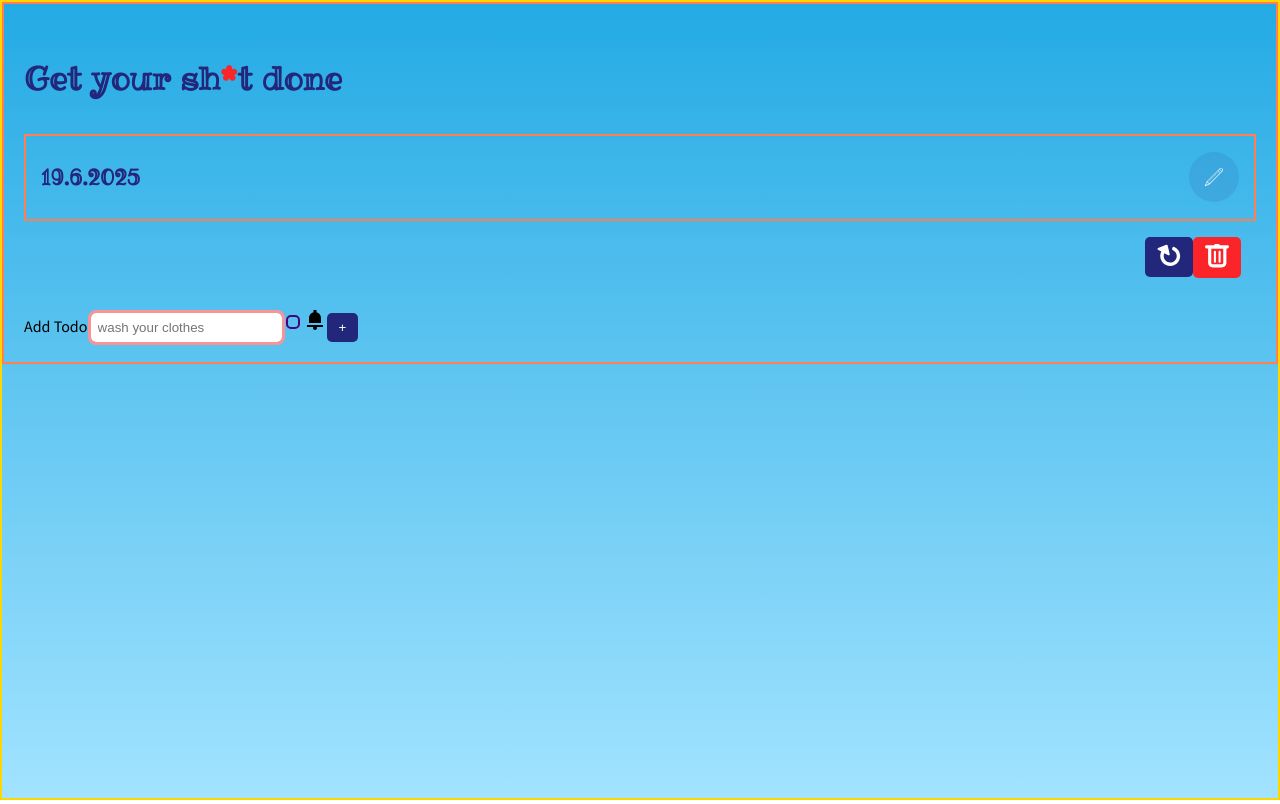
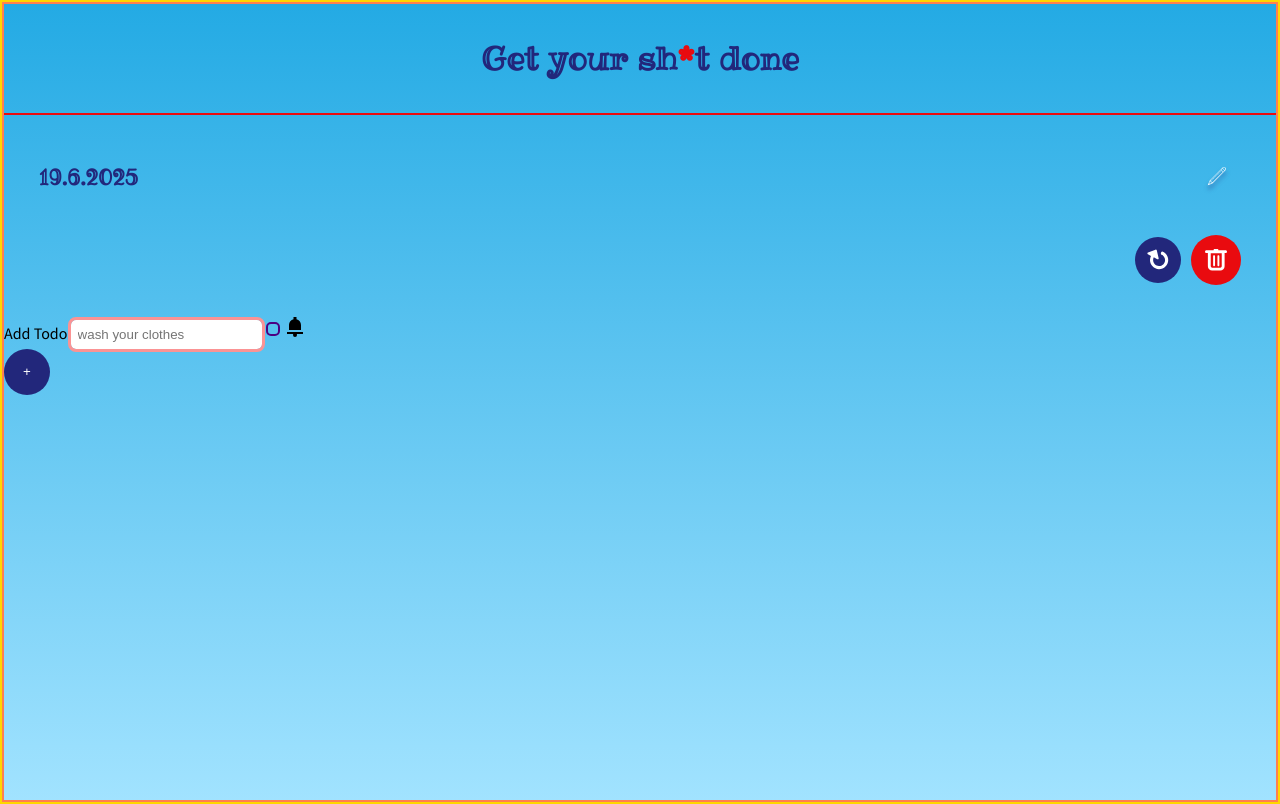
Before and after one commit to katja-roehlig/TODO-List-React, a React (Vite) app: page / in a window 1280 px wide. Built offline with nearby package versions, Linux system fonts and the light colour scheme.

Commit message:
add checkbox  and heading style

```diff
--- a/src/App.css
+++ b/src/App.css
@@ -1,9 +1,16 @@
 #root {
   max-width: 1280px;
-  /*  margin: 0 auto; */
-  padding: 2rem;
   border: 2px solid coral;
+  min-height: 100vh;
+  overflow-y: scroll;
 }
 .star {
   color: var(--accent-color);
 }
+
+h1 {
+  padding-bottom: 2rem;
+  text-align: center;
+  width: 100%;
+  border-bottom: 2px solid var(--accent-color);
+}
--- a/src/App.tsx
+++ b/src/App.tsx
@@ -41,6 +41,7 @@ function App() {
       <h1>
         Get your sh<span className="star">*</span>t done
       </h1>
+
       <TodoListName listName={listName} setListName={setListName} date={date} />
 
       <List
--- /dev/null
+++ b/src/components-svg/CheckIcon.tsx
@@ -0,0 +1,21 @@
+const CheckIcon = ({
+  size = 24,
+  color = "currentColor",
+  className,
+}: {
+  size?: number;
+  color?: string;
+  className?: string;
+}) => (
+  <svg
+    className={className}
+    xmlns="http://www.w3.org/2000/svg"
+    viewBox="2 1.5 21 21"
+    width={size}
+    height={size}
+    fill={color}
+  >
+    <path d="M11,16.4l-4.7-4.7l1.4-1.4l3.3,3.3l8.4-8.4C17.5,3.3,14.9,2,12,2C6.5,2,2,6.5,2,12s4.5,10,10,10s10-4.5,10-10 c0-1.9-0.5-3.6-1.4-5.1L11,16.4z" />
+  </svg>
+);
+export default CheckIcon;
--- a/src/components/Button.module.css
+++ b/src/components/Button.module.css
@@ -16,17 +16,26 @@
 
 .primary {
   background-color: var(--primary-color);
-}
-.secondary {
   display: flex;
   justify-content: center;
   align-items: center;
-  background-color: var(--primary-color-transparent);
+  border-radius: 50%;
+  width: 4.6rem;
+  height: 4.6rem;
+  padding: 0.5rem;
+  margin-right: 1rem;
+}
+.secondary {
+  background-color: transparent;
+  color: white;
+}
+.tertiary {
+  background-color: var(--accent-color);
+  display: flex;
+  justify-content: center;
+  align-items: center;
   border-radius: 50%;
   width: 5rem;
   height: 5rem;
   padding: 0.5rem;
 }
-.tertiary {
-  background-color: var(--accent-color);
-}
--- a/src/components/List.module.css
+++ b/src/components/List.module.css
@@ -2,14 +2,22 @@
   width: 90vw;
 }
 
-.checkbox {
-  border: 2px solid var(--font-color-dark);
+.hiddenCheckbox {
+  opacity: 0;
+  position: absolute;
+}
+.iconChecked {
   margin-right: 1rem;
-  margin-top: 10px;
-  width: 20px;
-  height: 20px;
-  border-radius: 5px;
-  background-color: var(--font-color-light);
+  position: relative;
+  left: 0px;
+  /*  border: 1px solid deeppink; */
+}
+.iconUnchecked {
+  width: 21px;
+  height: 21px;
+  border-radius: 50%;
+  background-color: white;
+  margin-right: 1rem;
 }
 
 .listItem {
@@ -18,16 +26,17 @@
   justify-content: flex-start;
   align-items: center;
   margin-block: 0.5rem;
-  padding: 0.5rem 1.5rem;
+  padding: 0rem 1.5rem;
 }
 .editButton {
   margin-left: auto;
   margin-block: 5px;
+  filter: drop-shadow(0px 4px 2px #22277bb3);
 }
 .prio {
   background-color: var(--accent-color);
   color: var(--font-color-light);
-  border-radius: 5px;
+  border-radius: 10px;
   border: none;
 }
 .done {
--- a/src/components/List.tsx
+++ b/src/components/List.tsx
@@ -4,6 +4,7 @@ import EditIcon from "../components-svg/EditIcon";
 import ResetIcon from "../components-svg/ResetIcon";
 import DeleteIcon from "../components-svg/DeleteIcon";
 import styles from "./List.module.css";
+import CheckIcon from "../components-svg/CheckIcon";
 
 type TodoItem = { id: string; name: string; prio: boolean; isDone: boolean };
 type ListProps = {
@@ -47,7 +48,7 @@ const List: FC<ListProps> = ({
     );
   };
   return (
-    <>
+    <div className="basicWrapper">
       <ul className={styles.list}>
         {todoList.map((item) => (
           <li
@@ -63,13 +64,24 @@ const List: FC<ListProps> = ({
               item.prio ? styles.prio : item.isDone ? styles.done : ""
             }  `}
           >
-            <label>
-              <input
-                type="checkbox"
-                checked={item.isDone}
-                onChange={() => handleDoneChange(item.id)}
-                className={styles.checkbox}
-              />
+            <input
+              type="checkbox"
+              id={item.id}
+              checked={item.isDone}
+              onChange={() => handleDoneChange(item.id)}
+              className={styles.hiddenCheckbox}
+            />
+
+            <label htmlFor="item.id" className="checkbox">
+              {item.isDone ? (
+                <CheckIcon
+                  className={styles.iconChecked}
+                  color="var(--primary-color)"
+                  size={21}
+                />
+              ) : (
+                <div className={styles.iconUnchecked}></div>
+              )}
             </label>
             {item.name}
             <Button
@@ -86,13 +98,13 @@ const List: FC<ListProps> = ({
       </ul>
       <div className={styles.buttonContainer}>
         <Button handleClick={handleReset}>
-          <ResetIcon />
+          <ResetIcon size={22} />
         </Button>
         <Button variant="tertiary" handleClick={handleDelete}>
-          <DeleteIcon />
+          <DeleteIcon size={22} />
         </Button>
       </div>
-    </>
+    </div>
   );
 };
 
--- a/src/components/TodoListName.module.css
+++ b/src/components/TodoListName.module.css
@@ -3,11 +3,11 @@
   justify-content: center;
   align-items: center;
   padding-inline: 1.5rem;
-  border: 2px solid coral;
 }
 
 .editSubtitle {
   margin-left: auto;
+  filter: drop-shadow(0px 4px 2px #22277bb3);
 }
 
 .h2 {
--- a/src/components/TodoListName.tsx
+++ b/src/components/TodoListName.tsx
@@ -33,7 +33,7 @@ const TodoListName: FC<TodoListNameProps> = ({
     setListName("");
   };
   return (
-    <>
+    <div className="basicWrapper">
       {showInput && (
         <form onSubmit={handleName}>
           <label htmlFor="todos">Name your TodoList </label>
@@ -59,7 +59,7 @@ const TodoListName: FC<TodoListNameProps> = ({
           <EditIcon />
         </Button>
       </div>
-    </>
+    </div>
   );
 };
 export default TodoListName;
--- a/src/index.css
+++ b/src/index.css
@@ -13,7 +13,7 @@ html {
   --font-color-light: #ffffff;
   --font-color-dark: #22277b;
   --font-color-done: #9395aa;
-  --accent-color: #fb2529;
+  --accent-color: #e90b0f;
   --accent-color-light: #fb9394;
   --secondary-color-light: #ffffff;
   --secondary-color-dark: #dcecee;
@@ -90,6 +90,9 @@ li {
   list-style: none;
 }
 
+.basicWrapper {
+  padding-inline: 2rem;
+}
 /* @media (prefers-color-scheme: light) {
   :root {
     color: #213547;
```
Also changed, not shown: src/components-svg/EditIcon-3.tsx (added, +18 -0 lines).
